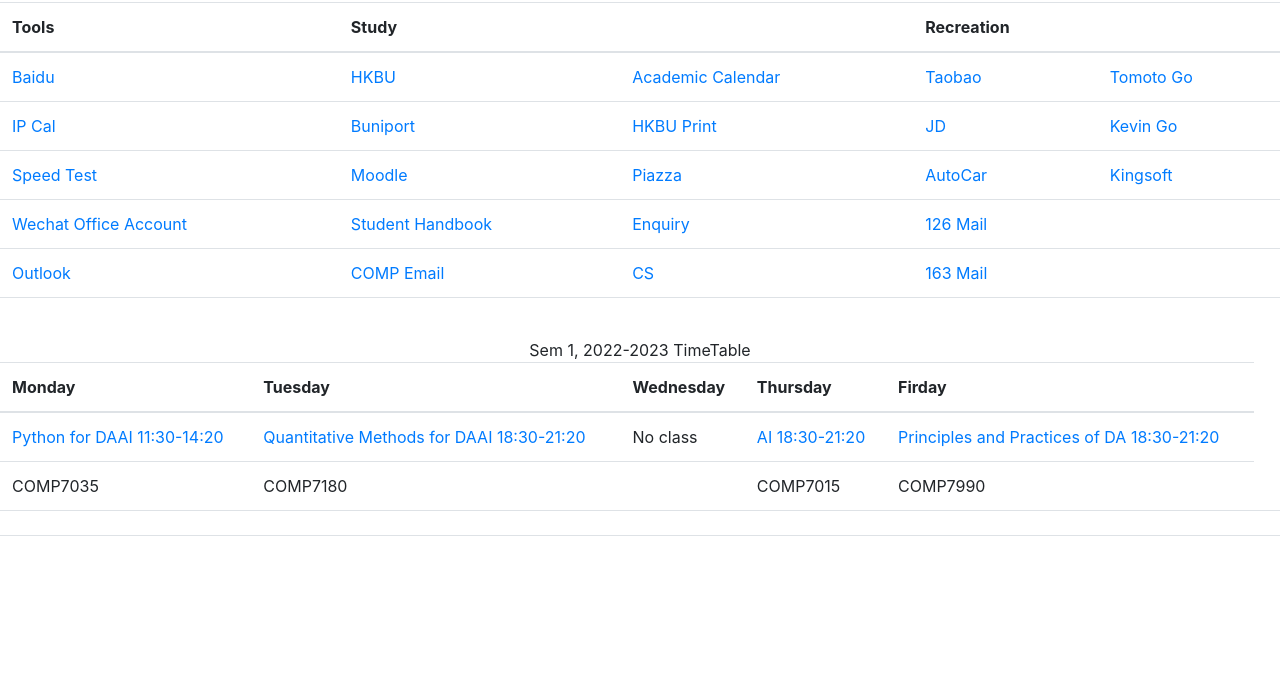
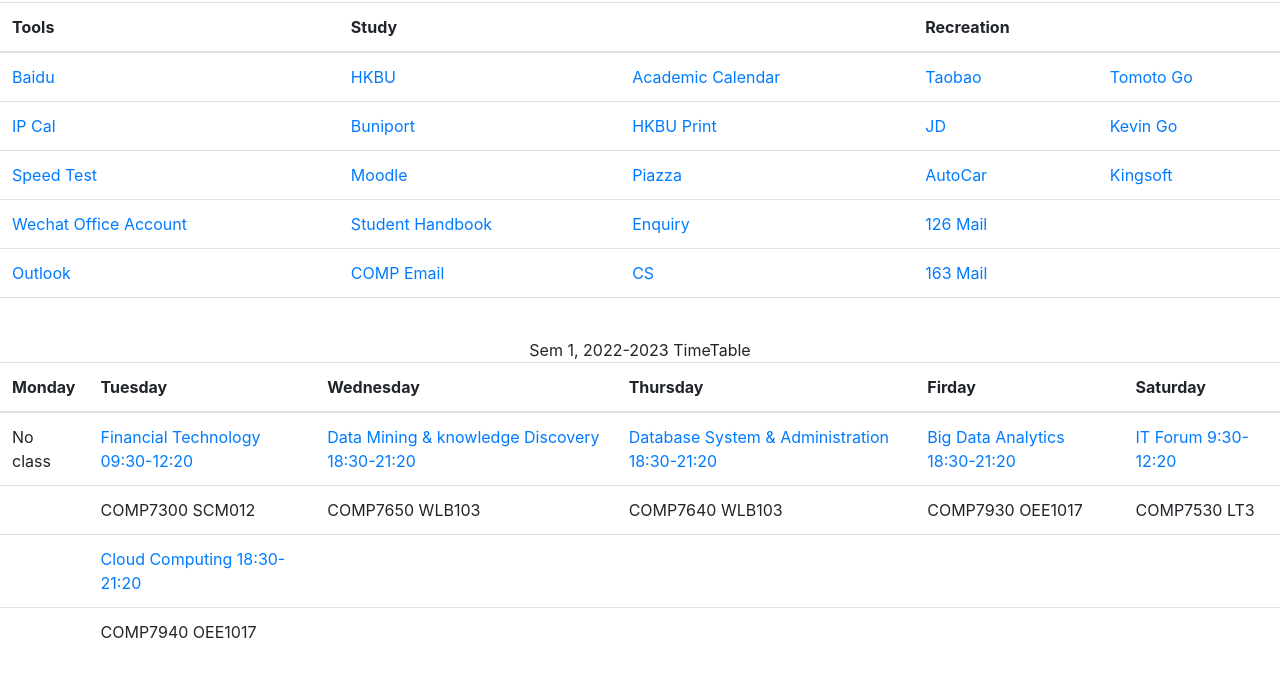
Before and after one commit to KevinLisy/KevinLisy.github.io, a plain HTML site: page index.html in a window 1280 px wide. Shown: the part 89-766 px from the top of the page. Drawn offline with nearby package versions, Linux system fonts and the light colour scheme.

Commit message:
Update index.html

```diff
--- a/index.html
+++ b/index.html
@@ -115,28 +115,31 @@
              <th>Wednesday</th>
              <th>Thursday</th>
              <th>Firday</th>
+             <th>Saturday</th>
           </tr>
        </thead>
        <tbody>
           <tr>
-            <td><a href="">Python for DAAI 11:30-14:20</a></td>
-            <td><a href="">Quantitative Methods for DAAI 18:30-21:20</a></td>
             <td>No class</td>
-            <td><a href="">AI 18:30-21:20</a></td>
-            <td><a href="">Principles and Practices of DA 18:30-21:20</a></td>
+            <td><a href="">Financial Technology 09:30-12:20</a></td>
+            <td><a href="">Data Mining & knowledge Discovery 18:30-21:20</a></td>
+            <td><a href="">Database System & Administration 18:30-21:20</a></td>
+             <td><a href="">Big Data Analytics 18:30-21:20</a></td>
+             <td><a href="">IT Forum 9:30-12:20</a></td>
           </tr>
           <tr>
-          	<td>COMP7035</td>
-          	<td>COMP7180</td>
-            <td></td>
-            <td>COMP7015</td>
-            <td>COMP7990</td>
+          	<td></td>
+          	<td>COMP7300 SCM012</td>
+            <td>COMP7650 WLB103</td>
+            <td>COMP7640 WLB103</td>
+            <td>COMP7930 OEE1017</td>
+            <td>COMP7530 LT3</td>
 
 
          </tr>
          <tr>
             <td></td>
-          	<td></td>
+          	<td><a href="">Cloud Computing 18:30-21:20</a></td>
             <td></td>
             <td></td>
             <td></td>
@@ -144,7 +147,7 @@
          </tr>
          <tr>
            <td></td>
-          	<td></td>
+          	<td>COMP7940 OEE1017</td>
             <td></td>
             <td></td>
             <td></td>
```
